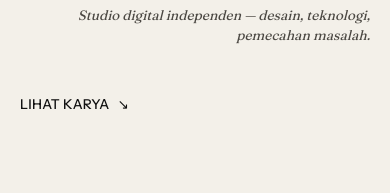
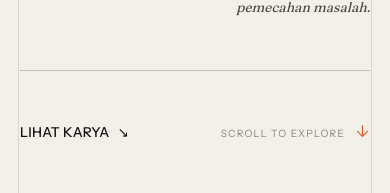
Before and after one commit to abuauf4/naukamotion, a Next.js app: page / in a window 390 px wide. Shown: the part 456-649 px from the top of the page. Built offline with nearby package versions, Linux system fonts and the light colour scheme; no server answers; the database is empty.

Commit message:
feat: push homepage toward cinematic studio experience

```diff
--- a/src/app/globals.css
+++ b/src/app/globals.css
@@ -699,4 +699,52 @@
   .nauka-project-overlay-name { opacity: 1; transform: none; }
 }
 
+/* ─── Cinematic direction pass ─── */
+.nauka-hero { overflow: hidden; }
+.nauka-hero::before { content: ""; position: absolute; inset: 96px clamp(20px, 5vw, 80px) 28px; border: 1px solid var(--line); pointer-events: none; }
+.nauka-hero::after { content: ""; position: absolute; left: 50%; top: 96px; bottom: 28px; width: 1px; background: var(--line); opacity: .45; pointer-events: none; }
+.nauka-hero-bottomline { display: grid; grid-template-columns: 1fr auto 1fr; align-items: end; border-top: 1px solid var(--line-strong); margin-top: clamp(52px, 8vw, 110px); position: relative; z-index: 1; }
+.nauka-hero-coordinate, .nauka-hero-scroll, .nauka-hero-side-note { font-family: var(--font-mono), monospace; font-size: .63rem; letter-spacing: .12em; text-transform: uppercase; color: var(--ink-faint); }
+.nauka-hero-coordinate { justify-self: center; margin-top: 48px; }
+.nauka-hero-scroll { justify-self: end; margin-top: 48px; }
+.nauka-hero-scroll span { color: var(--burnt); font-size: 1rem; margin-left: 8px; }
+.nauka-hero-side-note { position: absolute; right: clamp(28px, 6vw, 92px); top: 50%; writing-mode: vertical-rl; transform: rotate(180deg); z-index: 1; }
+.nauka-featured-kicker, .nauka-featured-title, .nauka-featured-stage { position: relative; z-index: 1; }
+.nauka-featured-section { position: relative; }
+.nauka-featured-section::before { content: "WORK / 001"; position: absolute; top: clamp(28px, 5vw, 70px); right: clamp(20px, 5vw, 80px); font: .62rem var(--font-mono), monospace; letter-spacing: .14em; color: var(--ink-faint); }
+.nauka-project-card { transition: transform .6s cubic-bezier(.22,1,.36,1); }
+.nauka-project-card-1:hover { transform: translate(10px, -10px); }
+.nauka-project-card-2:hover { transform: translate(-10px, 10px); }
+.nauka-project-card-3:hover { transform: translate(10px, -8px); }
+.nauka-project-image-wrap::after { content: ""; position: absolute; inset: 0; background: linear-gradient(135deg, transparent 55%, color-mix(in srgb, var(--project-accent, var(--burnt)) 38%, transparent)); mix-blend-mode: multiply; opacity: .45; transition: opacity .5s ease; pointer-events: none; }
+.nauka-project-card:hover .nauka-project-image-wrap::after { opacity: .12; }
+.nauka-signal { isolation: isolate; }
+.nauka-signal::before { content: "NAUKA / SIGNAL"; position: absolute; top: 32px; right: clamp(20px, 5vw, 80px); z-index: 2; font: .63rem var(--font-mono), monospace; letter-spacing: .14em; color: #f3f0e980; }
+.nauka-signal-grid { background-size: clamp(48px, 7vw, 108px) clamp(48px, 7vw, 108px); }
+.nauka-signal-words { z-index: 1; }
+.nauka-signal-word { text-shadow: 0 0 60px #0008; }
+.nauka-signal-word-b { -webkit-text-stroke: 1px var(--burnt); color: transparent; }
+.nauka-signal-crosshair { position: absolute; z-index: 3; left: 50%; top: 50%; width: clamp(120px, 18vw, 280px); aspect-ratio: 1; border: 1px solid #c8e64199; border-radius: 50%; transform-origin: center; pointer-events: none; }
+.nauka-signal-crosshair::before, .nauka-signal-crosshair::after, .nauka-signal-crosshair span { content: ""; position: absolute; background: #c8e64199; }
+.nauka-signal-crosshair::before { width: 100%; height: 1px; top: 50%; left: 0; }
+.nauka-signal-crosshair::after { height: 100%; width: 1px; left: 50%; top: 0; }
+.nauka-signal-crosshair span:first-child { width: 10px; height: 10px; border-radius: 50%; top: calc(50% - 5px); left: calc(50% - 5px); background: var(--lime); }
+.nauka-signal-stamp { position: absolute; right: 5%; top: 62%; z-index: 3; color: #f3f0e980; font: .6rem/1.5 var(--font-mono), monospace; letter-spacing: .12em; transform: rotate(-8deg); }
+.nauka-signal-index { position: absolute; left: 0; bottom: 7%; z-index: 3; color: var(--lime); font: .65rem var(--font-mono), monospace; letter-spacing: .15em; }
+@media (max-width: 767px) {
+  .nauka-hero::before { inset: 82px 18px 18px; }
+  .nauka-hero::after, .nauka-hero-side-note { display: none; }
+  .nauka-hero-bottomline { grid-template-columns: 1fr 1fr; }
+  .nauka-hero-coordinate { display: none; }
+  .nauka-hero-scroll { grid-column: 2; }
+  .nauka-featured-section::before { top: 24px; right: 20px; }
+  .nauka-project-card-1:hover, .nauka-project-card-2:hover, .nauka-project-card-3:hover { transform: none; }
+  .nauka-signal-crosshair { left: 45%; top: 49%; }
+  .nauka-signal-stamp { right: 8%; top: 70%; }
+  .nauka-signal-index { left: 20px; }
+}
+@media (prefers-reduced-motion: reduce) {
+  .nauka-project-card, .nauka-project-image-wrap::after { transition: none; }
+}
+
 /* ─── Phase 2 placeholder (kept for archived routes) ─── */
--- a/src/components/nauka-v2/Hero.tsx
+++ b/src/components/nauka-v2/Hero.tsx
@@ -132,6 +132,7 @@ export function Hero({
 
           {/* Single text CTA — no pill, no border, just typography + arrow.
               Positioned at the bottom-left of the hero. */}
+          <div className="nauka-hero-bottomline">
             <a
               href="/work"
               className="nauka-hero-cta"
@@ -147,14 +148,16 @@ export function Hero({
                 letterSpacing: "0.02em",
                 textTransform: "uppercase",
                 marginTop: "48px",
-              // CTA sits at the bottom-left, separate from the accent
-              // which is at the top-right. Creates diagonal composition.
               }}
             >
               {t.cta}
               <span aria-hidden="true" className="nauka-hero-cta-arrow">↘</span>
             </a>
+            <span className="nauka-hero-coordinate">06°12&apos;S / 106°49&apos;E</span>
+            <span className="nauka-hero-scroll">Scroll to explore <span aria-hidden="true">↓</span></span>
           </div>
+        </div>
+        <div className="nauka-hero-side-note" aria-hidden="true">Independent digital studio · 2026</div>
       </section>
     </HeroMotion>
   );
--- a/src/components/nauka-v2/MotionSignalSection.tsx
+++ b/src/components/nauka-v2/MotionSignalSection.tsx
@@ -27,6 +27,9 @@ export function MotionSignalSection({ locale }: { locale: "id" | "en" }) {
           <motion.span style={{ x: xTwo, scale }} className="nauka-signal-word nauka-signal-word-b">MOTION</motion.span>
           <motion.span style={{ x: xOne, rotate: reverseRotate, scale }} className="nauka-signal-word nauka-signal-word-c">IMPACT</motion.span>
         </div>
+        <motion.div className="nauka-signal-crosshair" style={{ scale, rotate: reverseRotate }} aria-hidden="true"><span /><span /></motion.div>
+        <div className="nauka-signal-stamp" aria-hidden="true">N / 001<br />SMALL MOVEMENT<br />REAL IMPACT</div>
+        <div className="nauka-signal-index" aria-hidden="true">02 / 05</div>
         <p className="nauka-signal-end">{copy.end} <span>↘</span></p>
       </div>
     </section>
```
Lines whose indentation alone changed are shown as unchanged.
